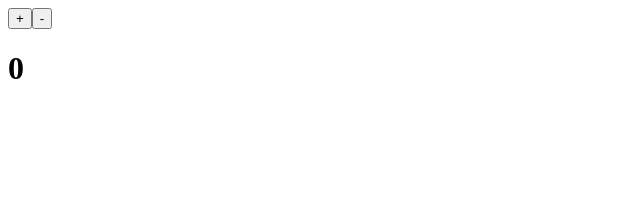
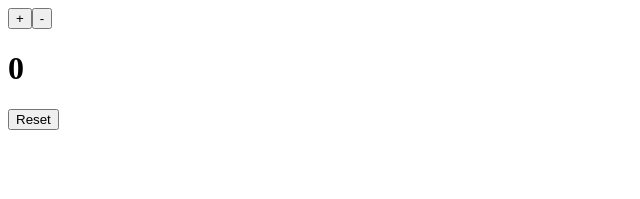
Before and after one commit to JerinBoyd/react-counter, a React (Create React App) app: page / in a window 1280 px wide. Shown: the top 199 px of the page, without its empty margins (0-640 px from the left). Built offline with nearby package versions, Linux system fonts and the light colour scheme.

Commit message:
Made a reset button to set back to zero

```diff
--- a/src/App.js
+++ b/src/App.js
@@ -7,8 +7,11 @@
     this.state = {
       count: 0
     }
+
+
     this.increment = this.increment.bind(this); //binding means inside of "increment" "this" keyword is the component
     this.decrement = this.decrement.bind(this);
+    this.reset = this.reset.bind(this);
   }
   increment(){
     this.setState({count: this.state.count + 1});
@@ -16,12 +19,16 @@
   decrement(){
     this.setState({count: this.state.count - 1});
   }
+  reset(){
+    this.setState({count: 0});
+  }
   render() {
     return (
       <div>
         <button onClick={this.increment}>+</button>
         <button onClick={this.decrement}>-</button>
         <h1>{this.state.count}</h1>
+        <button onClick={this.reset}>Reset </button>
       </div>
 
     );
```
